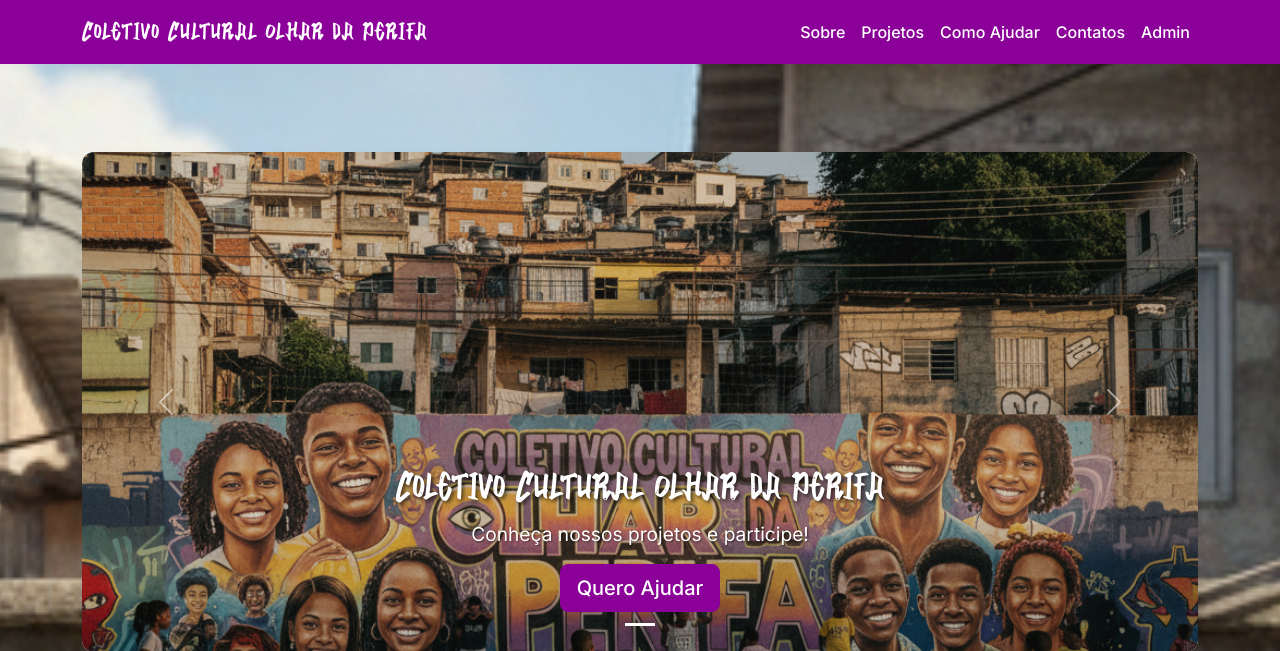
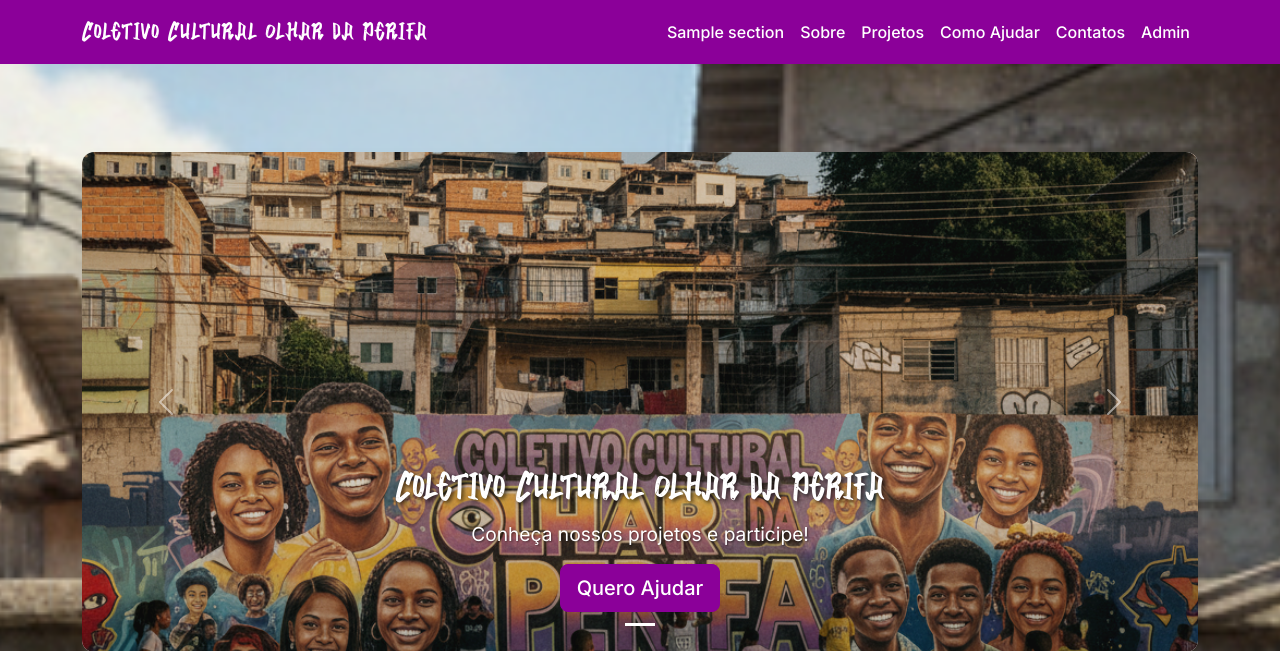
Before and after one commit to Guilherme1-exe/trabalhoWEB3, a Flask app: page / in a window 1280 px wide. Shown: the top 651 px of the page. Run offline with Flask 2, Linux system fonts and the light colour scheme; data comes from the database, SQL or seed files in the repository; tables that the repository leaves empty hold one stand-in row (values such as "Sample post"); grey boxes marked "Sample" are stand-in pictures.

Commit message:
Update base.html
Versão final base

```diff
--- a/ong/templates/base.html
+++ b/ong/templates/base.html
@@ -13,6 +13,30 @@
     <link rel="preconnect" href="https://fonts.googleapis.com">
     <link rel="preconnect" href="https://fonts.gstatic.com" crossorigin>
     <link href="https://fonts.googleapis.com/css2?family=Inter:wght@400;500;700&display=swap" rel="stylesheet">
+
+    <!-- Lógica do Fundo Dinâmico (Corrigida) -->
+    {% if background_image_filename and background_image_filename|length > 4 %}
+    <style>
+      body {
+        /* Define a imagem de fundo */
+        background-image: url("{{ url_for('static', filename='uploads/' + background_image_filename) }}");
+
+        /* Cobre a tela inteira */
+        background-size: cover;
+
+        /* Centraliza a imagem */
+        background-position: center center;
+
+        /* A imagem fica fixa e o conteúdo rola "por cima" */
+        background-attachment: fixed;
+
+        /* Garante que o amarelo não apareça por baixo */
+        background-color: transparent;
+      }
+    </style>
+    {% endif %}
+    <!-- Fim da Lógica do Fundo -->
+
   </head>
   <body>
     <!-- Navbar -->
@@ -29,20 +53,23 @@
               Lógica de Links Dinâmicos:
               Verifica se o caminho atual (request.path) é a página inicial (url_for('index')).
             -->
-            {% if request.path == url_for('index') %}
-              <!-- Se ESTIVER na Home, usar âncoras simples -->
-              <li class="nav-item"><a class="nav-link" href="#sobre">Sobre</a></li>
-              <li class="nav-item"><a class="nav-link" href="#projetos">Projetos</a></li>
-              <li class="nav-item"><a class="nav-link" href="#ajudar">Como Ajudar</a></li>
-              <li class="nav-item"><a class="nav-link" href="#contatos">Contatos</a></li> <!-- NOVO -->
-            {% else %}
-              <!-- Se NÃO ESTIVER na Home (ex: /admin, /login), usar links completos -->
-              <li class="nav-item"><a class="nav-link" href="{{ url_for('index') }}#sobre">Sobre</a></li>
-              <li class="nav-item"><a class="nav-link" href="{{ url_for('index') }}#projetos">Projetos</a></li>
-              <li class="nav-item"><a class="nav-link" href="{{ url_for('index') }}#ajudar">Como Ajudar</a></li>
-              <li class="nav-item"><a class="nav-link" href="{{ url_for('index') }}#contatos">Contatos</a></li> <!-- NOVO -->
-            {% endif %}
-            <!-- Fim da Lógica -->
+            {% set is_home = (request.path == url_for('index')) %}
+
+            <!-- NOVO: Loop de Seções Personalizadas -->
+            {% for section in custom_sections %}
+              <li class="nav-item">
+                <a class="nav-link" href="{{ url_for('index') if not is_home else '' }}#{{ section.slug }}">
+                  {{ section.title }}
+                </a>
+              </li>
+            {% endfor %}
+            <!-- Fim do Loop -->
+
+            <!-- Links Estáticos -->
+            <li class="nav-item"><a class="nav-link" href="{{ url_for('index') if not is_home else '' }}#sobre">Sobre</a></li>
+            <li class="nav-item"><a class="nav-link" href="{{ url_for('index') if not is_home else '' }}#projetos">Projetos</a></li>
+            <li class="nav-item"><a class="nav-link" href="{{ url_for('index') if not is_home else '' }}#ajudar">Como Ajudar</a></li>
+            <li class="nav-item"><a class="nav-link" href="{{ url_for('index') if not is_home else '' }}#contatos">Contatos</a></li>
 
             <li class="nav-item"><a class="nav-link" href="{{ url_for('login') }}">Admin</a></li>
           </ul>
```
